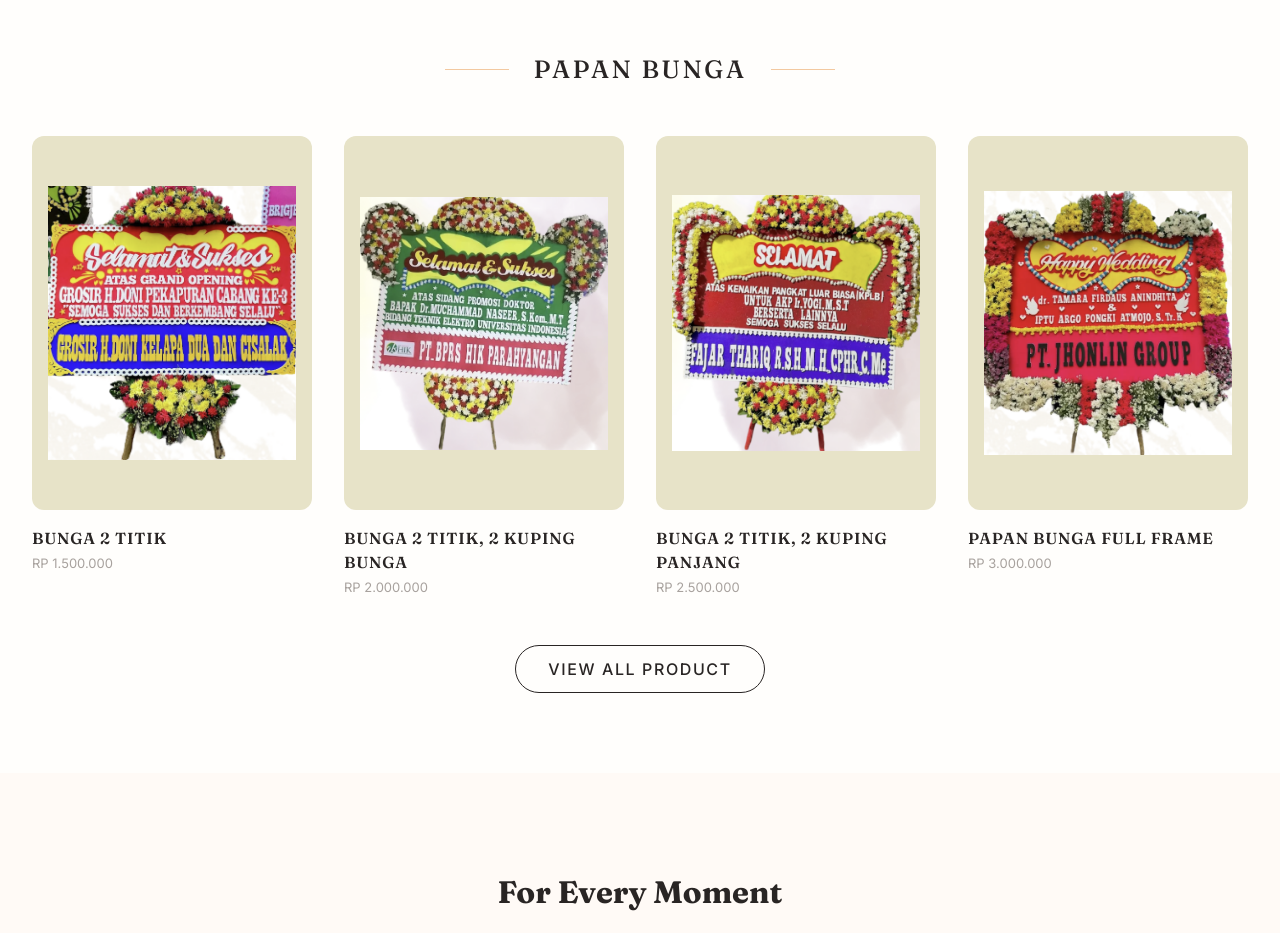
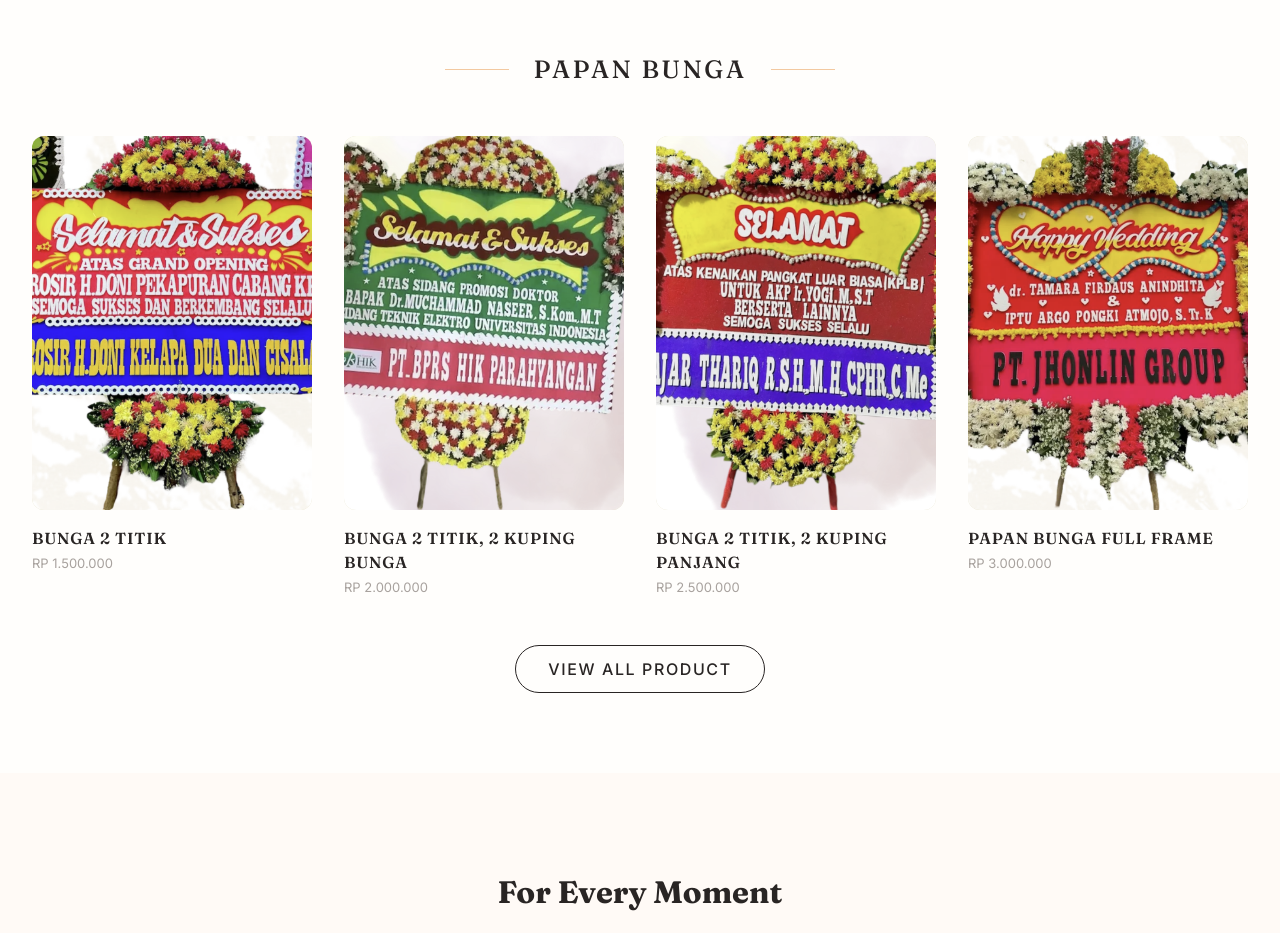
Before and after one commit to Fiorisce-Florist/lily, a Next.js app: page / in a window 1280 px wide. Shown: the part 4000-4933 px from the top of the page. Built offline with nearby package versions, Linux system fonts and the light colour scheme.

Commit message:
fix: change to object contain for papan bunga image

```diff
--- a/src/modules/LandingModule/index.tsx
+++ b/src/modules/LandingModule/index.tsx
@@ -123,7 +123,7 @@
         href="/shop?category=papan-bunga"
         products={papanBunga}
         variant="light"
-        imageFit="contain"
+        imageFit="cover"
       />
       <OccasionSection />
       <AboutSection />
```
